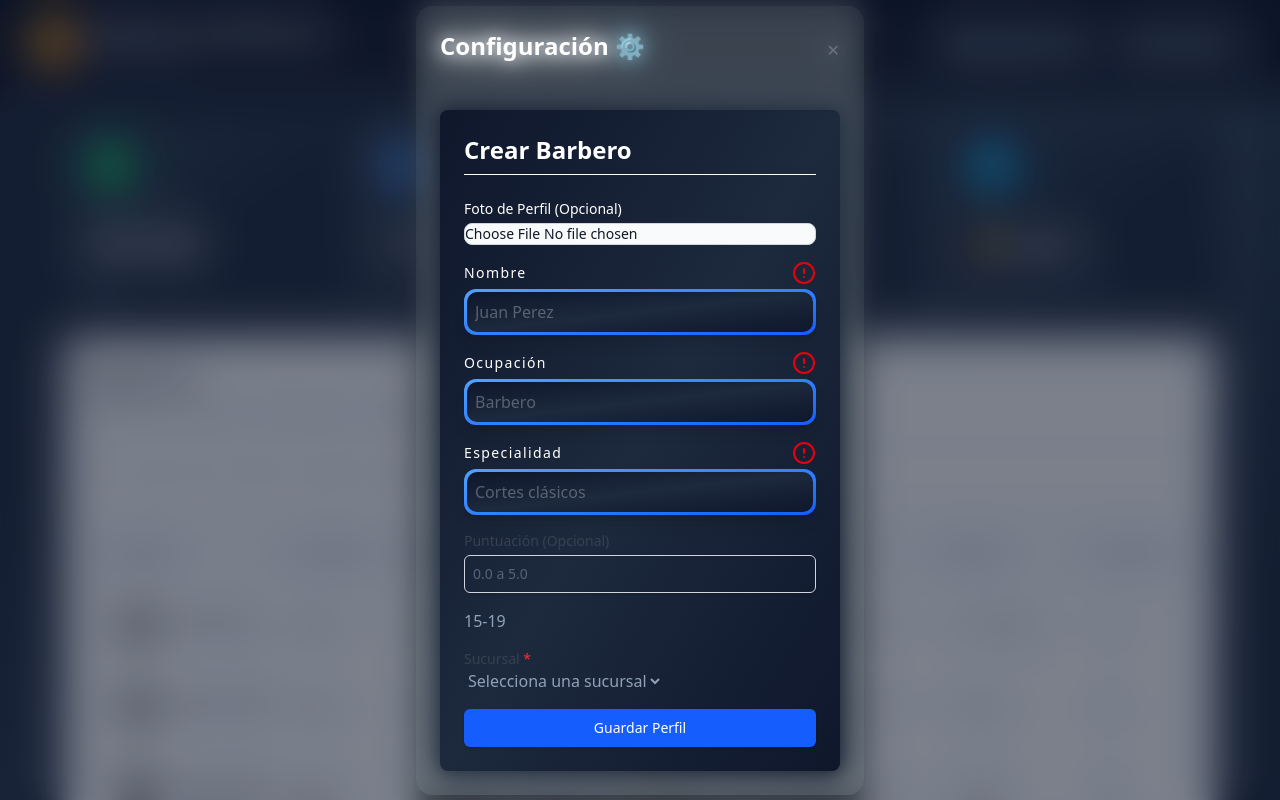
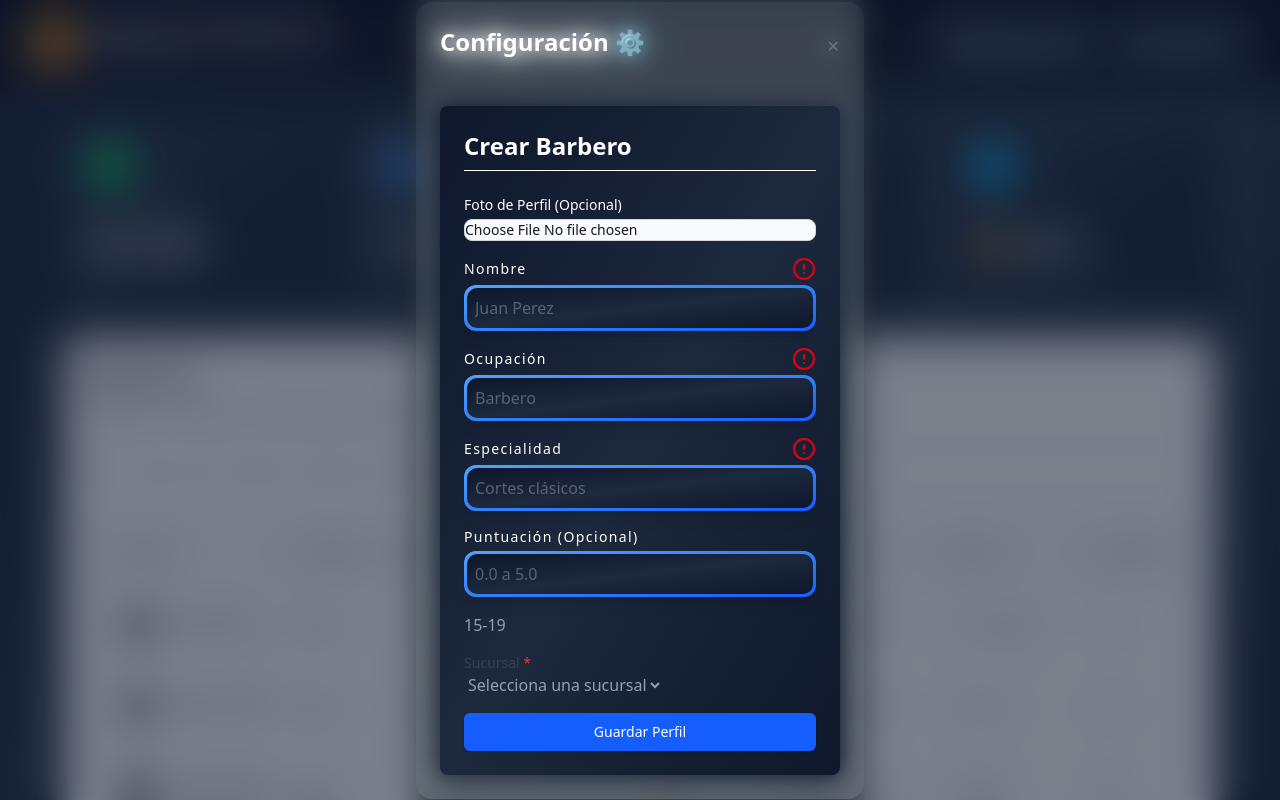
Before and after one commit to Bautista598/app-barber, a React (Vite) app: page / in a window 1280 px wide. Both pictures are taken after a click on the icon 1114 px from the left and 626 px from the top of the page. Shown: the top 800 px of the page. Built offline with nearby package versions, Linux system fonts and the light colour scheme; no server answers; grey boxes are pictures that could not be loaded.

Commit message:
Finalización de los estilos del componente para seleccionar horario

```diff
--- a/src/components/DashboardComponents/FormComponents/RateBarber.jsx
+++ b/src/components/DashboardComponents/FormComponents/RateBarber.jsx
@@ -5,10 +5,17 @@ function RateBarber() {
 		<div>
 			<label
 				htmlFor="puntuacion"
-				className="block text-sm font-medium text-gray-700"
+				className="block tracking-widest text-sm font-medium text-white"
 			>
 				Puntuación (Opcional)
 			</label>
+			<div
+				className="mt-1
+      p-[3px]
+      rounded-xl
+      bg-linear-to-br from-blue-400 to-blue-600
+      shadow-lg"
+			>
 				<input
 					type="number"
 					id="puntuacion"
@@ -17,8 +24,19 @@ function RateBarber() {
 					max="5"
 					step="0.1"
 					placeholder="0.0 a 5.0"
-				className="mt-1 block w-full p-2 border border-gray-300 rounded-md shadow-sm focus:ring-blue-500 focus:border-blue-500 sm:text-sm"
+					className=" block
+        w-full
+        p-2
+        bg-linear-to-br from-slate-900 via-slate-800 to-slate-900
+        rounded-[10px]
+        shadow-inner
+        text-gray-400
+				transition-colors
+				duration-200
+        focus:outline-none
+				focus:text-white"
 				/>
+			</div>
 		</div>
 	)
 }
```
Lines whose indentation alone changed are shown as unchanged.
